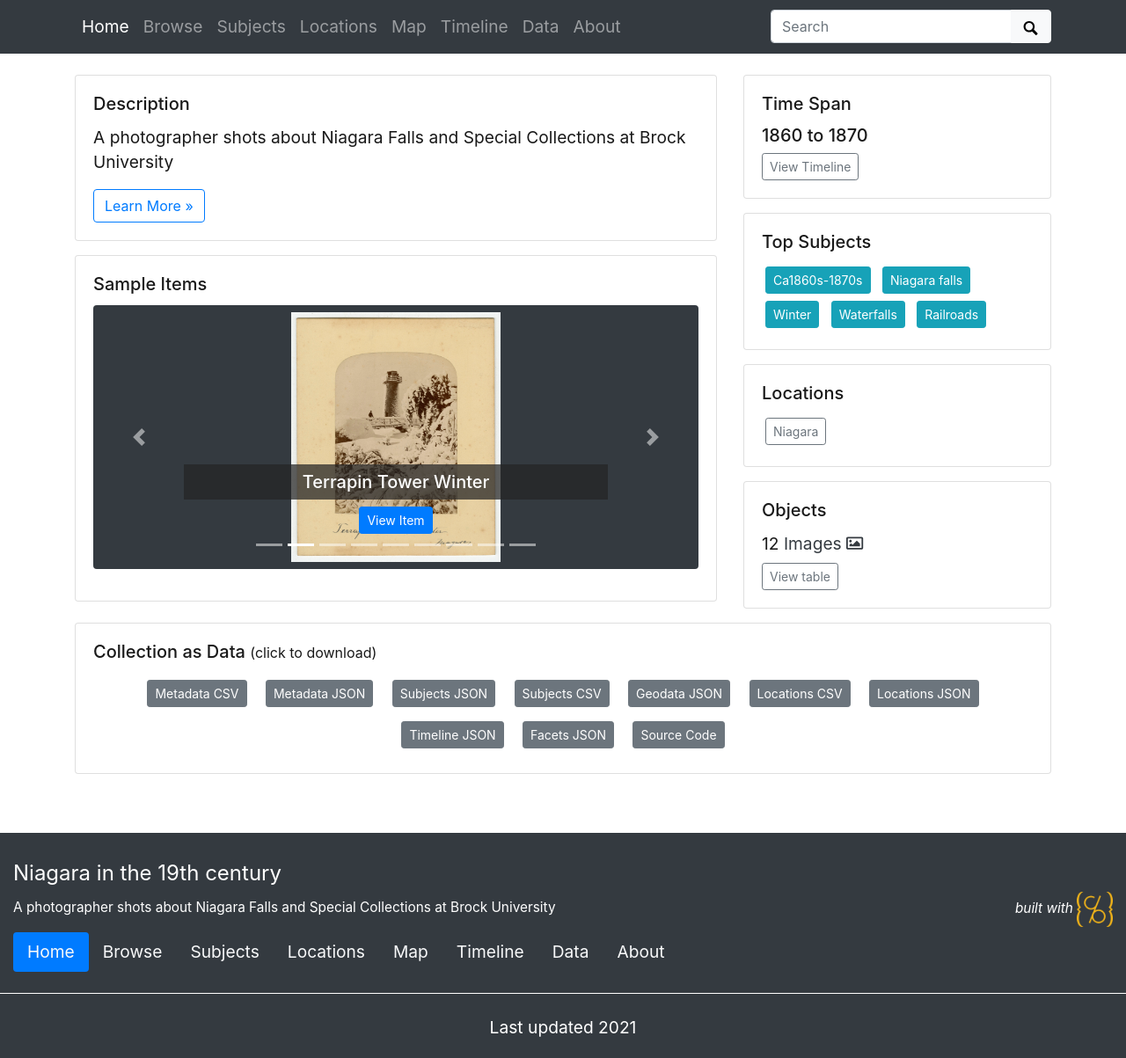
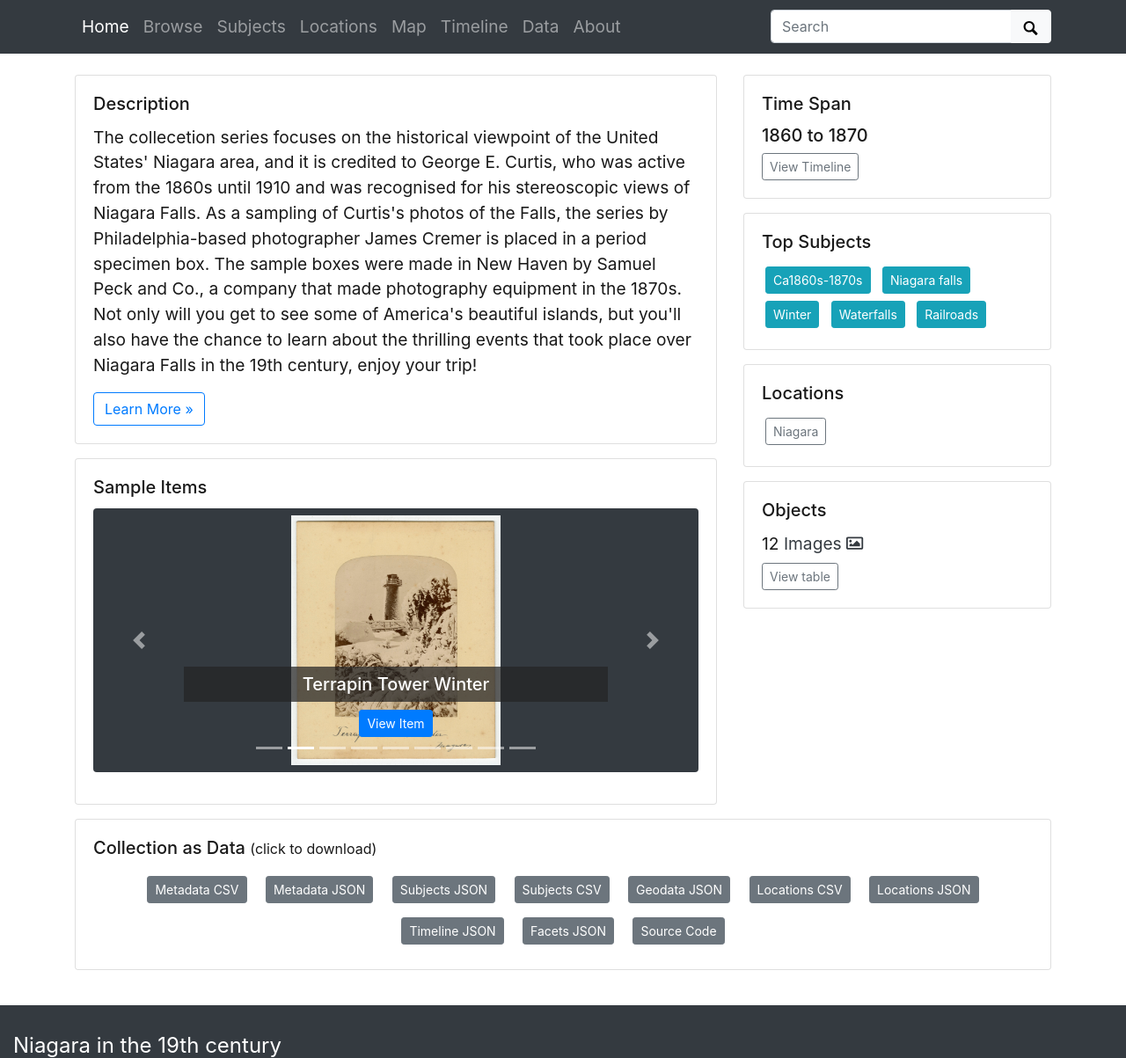
Before and after one commit to JingyueZ/history, a Jekyll site: the page built from index.md, in a window 1280 px wide and 1400 px high. Shown: the part 197-1400 px from the top of the window at 88% size. Built offline with Jekyll 4.4.1, drawn with Linux system fonts in a browser that asks for light colours; some of the changed text lies outside the part shown.

Commit message:
Update _config.yml

```diff
--- a/_config.yml
+++ b/_config.yml
@@ -25,7 +25,7 @@ title: Niagara in the 19th century
 tagline: Niagara as seen by George E. Curtis
 # description appears in meta tags and other locations
 # this description might appear in search result lists, keep around 160 characters max
-description: "A photographer shots about Niagara Falls and Special Collections at Brock University"
+description: "The collecetion series focuses on the historical viewpoint of the United States' Niagara area, and it is credited to George E. Curtis, who was active from the 1860s until 1910 and was recognised for his stereoscopic views of Niagara Falls. As a sampling of Curtis's photos of the Falls, the series by Philadelphia-based photographer James Cremer is placed in a period specimen box. The sample boxes were made in New Haven by Samuel Peck and Co., a company that made photography equipment in the 1870s. Not only will you get to see some of America's beautiful islands, but you'll also have the chance to learn about the thrilling events that took place over Niagara Falls in the 19th century, enjoy your trip!"
 # creator of the digital collection, to appear in meta tags; we typically use our GitHub usernames but feel free to just use your name
 author: Jingyyue Zhang,  Yufei Wang, Ke Shi, Leyao Chen
 
```
